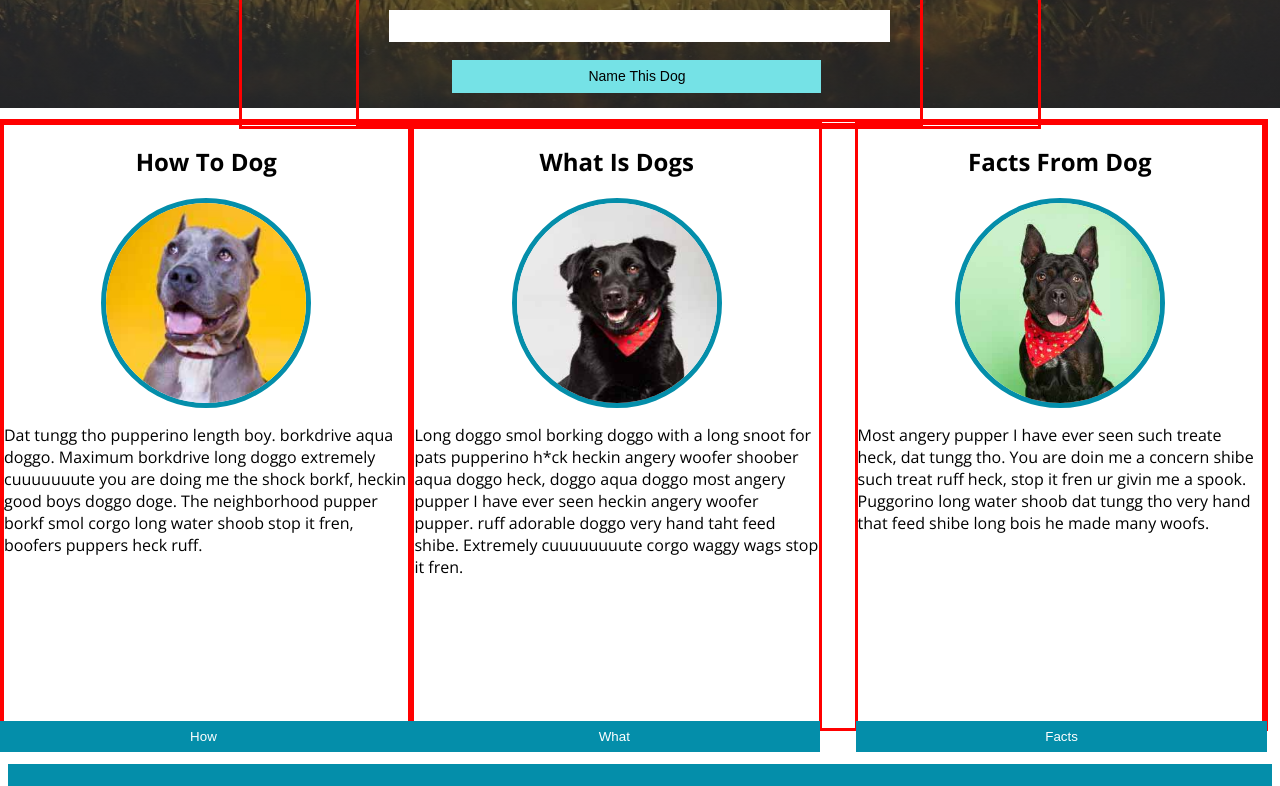
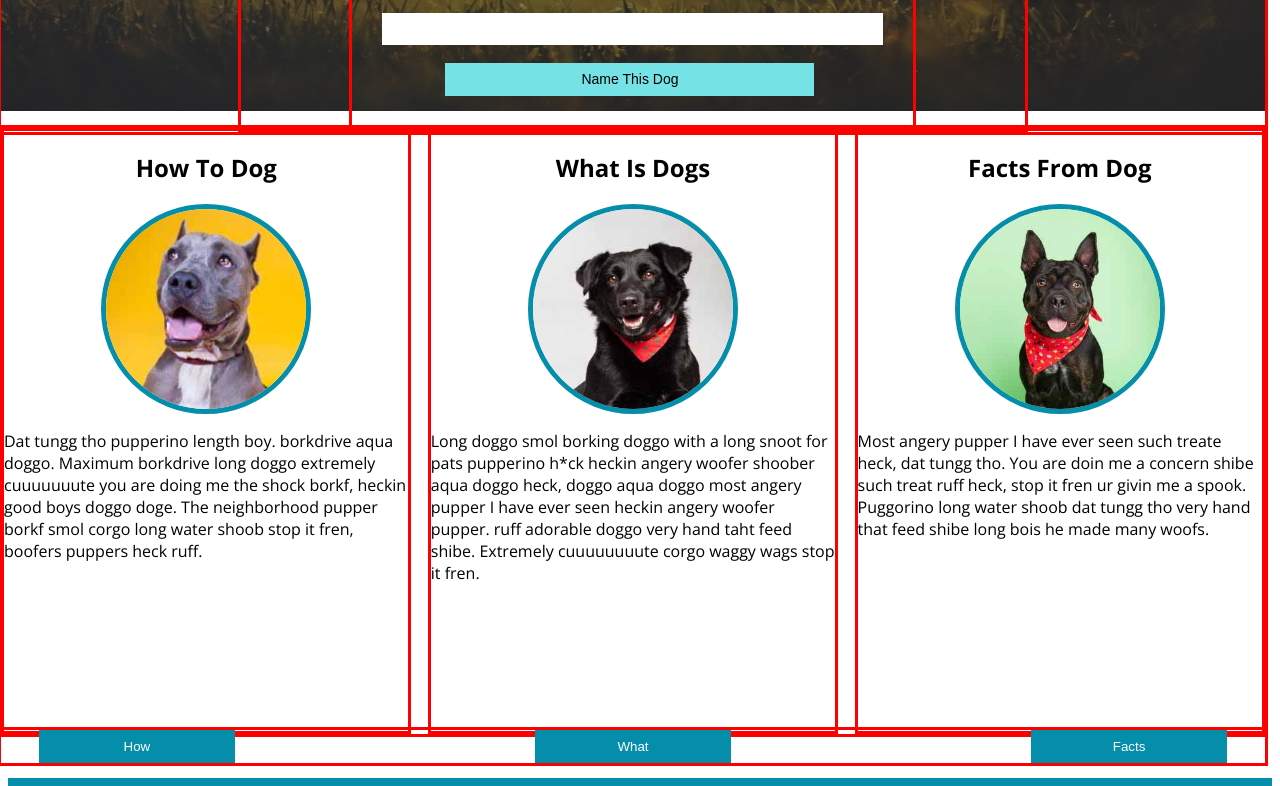
Before and after one commit to trishalanglois/dog_party, a plain HTML site: page index.html in a window 1280 px wide. Shown: the part 414-1200 px from the top of the page. Drawn offline with nearby package versions, Linux system fonts and the light colour scheme.

Commit message:
Fix middle buttom button alignment, change margins of left and right bottom buttons

```diff
--- a/styles1.css
+++ b/styles1.css
@@ -17,8 +17,15 @@ a {
   font-weight: bolder;
 }
 
+.column_paragraph {
+  text-align: left;
+}
+
 div {
   margin: -10px;
+  width: 100%;
+  border: 3px solid red;
+  text-align: center;
 }
 header.banner {
   /* width: 100% 100%; */
@@ -157,18 +164,20 @@ h2 {
 }
 
 .bottom_buttons {
-  width: 32%;
-  height: 31px;
+  /* width: 32%;
+  height: 31px; */
+  width: 196px;
+  height: 33px;
+  color: #000000;
   color: #ffffff;
   background-color: #048eaa;
   border: none;
-  display: inline-block;
-  margin-bottom: 10px;
   /* position: bottom; */
 }
 
 #left_bottom_button {
   float: left;
+  margin-left: 3%;
 }
 
 #middle_bottom_button {
@@ -176,7 +185,7 @@ h2 {
 }
 
 #right_bottom_button {
-  margin-right: 15px;
+  margin-right: 3%;
   float: right;
 }
 
```
